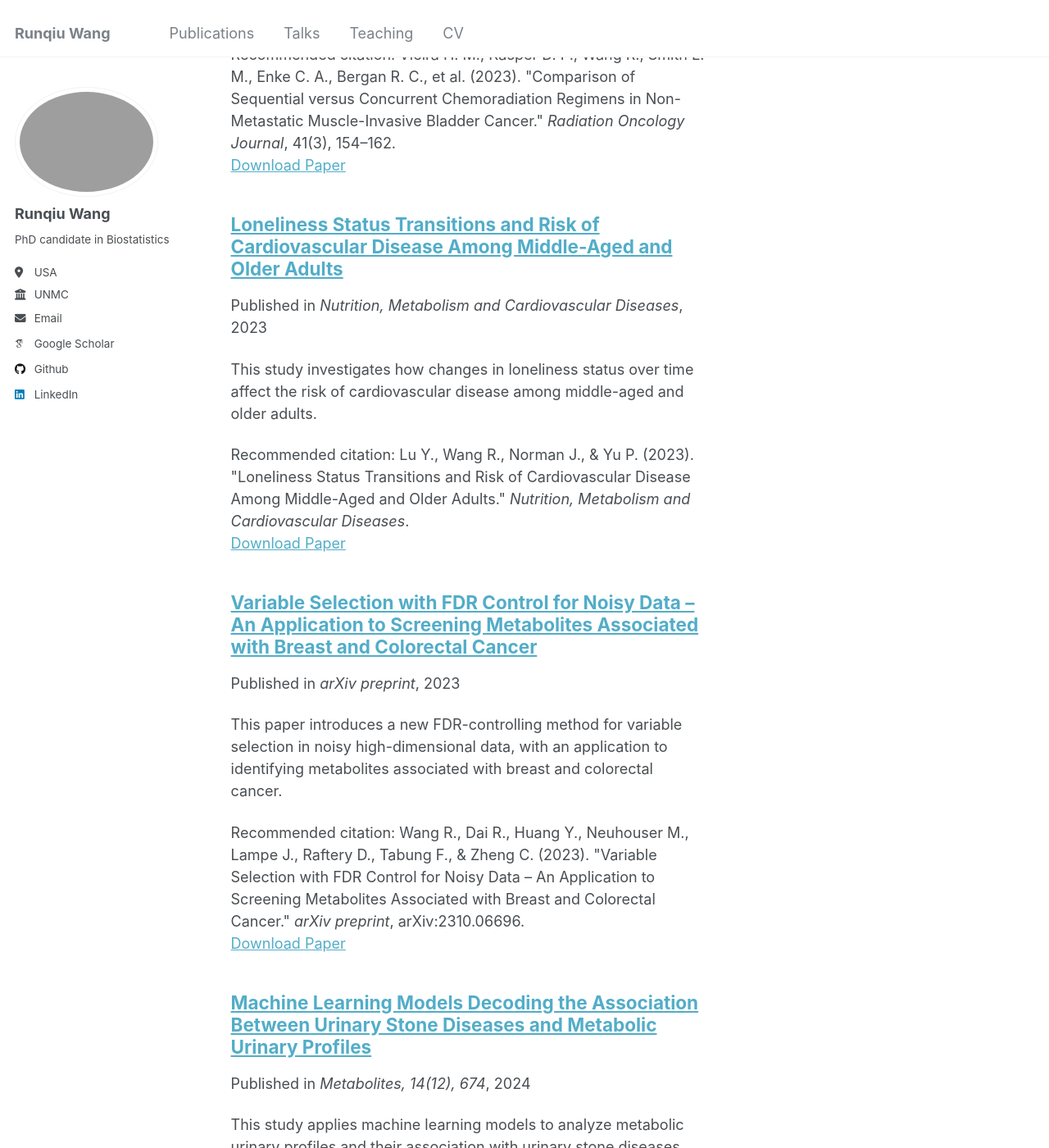
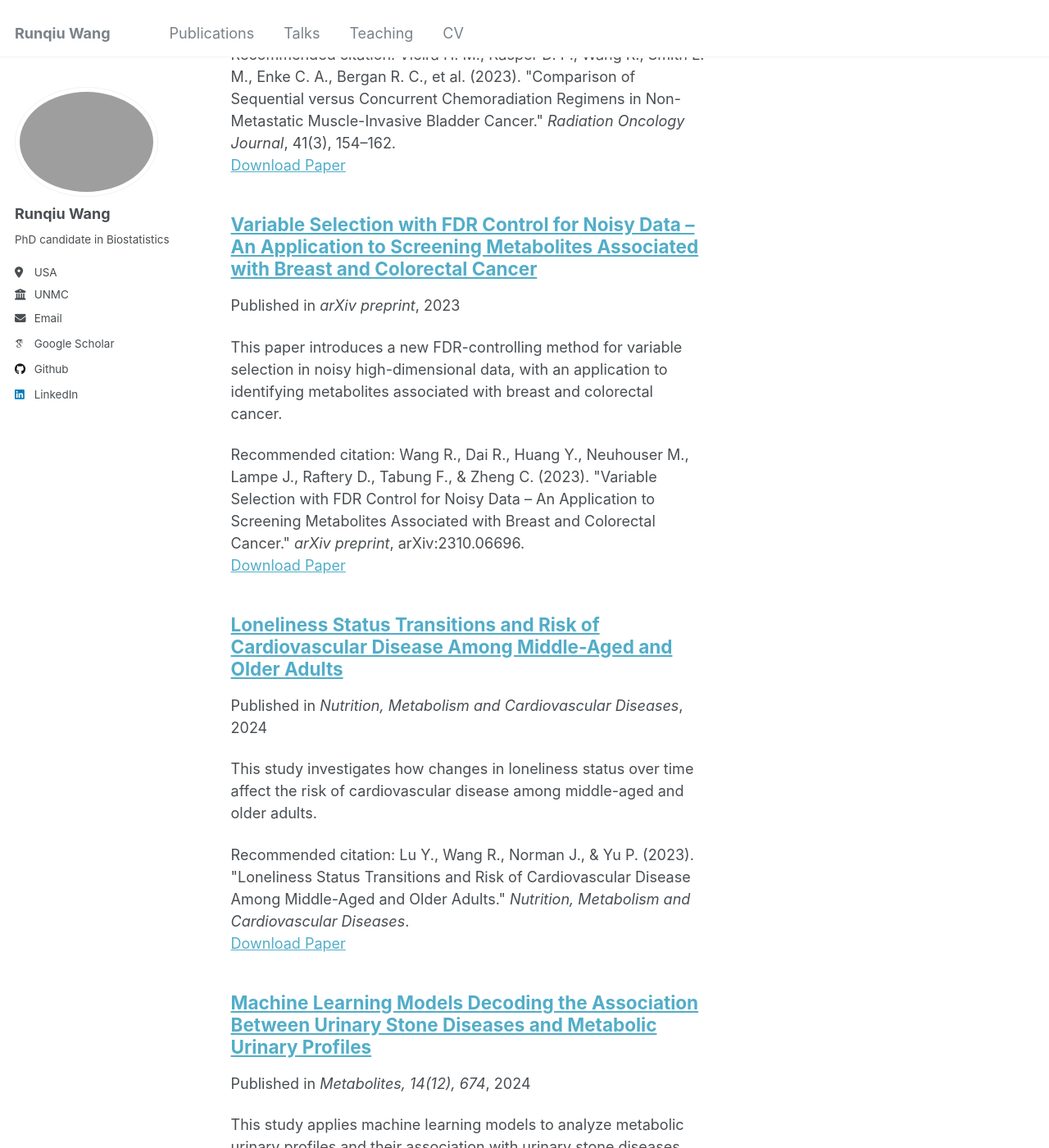
Before and after one commit to RunqiuWang22/runqiuwang22.github.io, a Jekyll site: the page built from _pages/collection-archive.html, in a window 1280 px wide and 1400 px high, scrolled down 1361 px. Shown: the whole window at 82% size. Built offline with Jekyll 4.4.1, drawn with Linux system fonts in a browser that asks for light colours; some web fonts are replaced.

Commit message:
Update 2015-10-01-paper-title-number-3.md

```diff
--- a/_publications/2015-10-01-paper-title-number-3.md
+++ b/_publications/2015-10-01-paper-title-number-3.md
@@ -4,7 +4,7 @@ collection: publications
 category: published
 permalink: /publication/2023-loneliness-cvd
 excerpt: "This study investigates how changes in loneliness status over time affect the risk of cardiovascular disease among middle-aged and older adults."
-date: 2023-10-01
+date: 2024-03-01
 venue: "Nutrition, Metabolism and Cardiovascular Diseases"
 paperurl: "https://doi.org/10.1016/j.numecd.2023.10.024"
 citation: "Lu Y., Wang R., Norman J., & Yu P. (2023). \"Loneliness Status Transitions and Risk of Cardiovascular Disease Among Middle-Aged and Older Adults.\" <i>Nutrition, Metabolism and Cardiovascular Diseases</i>."
```
